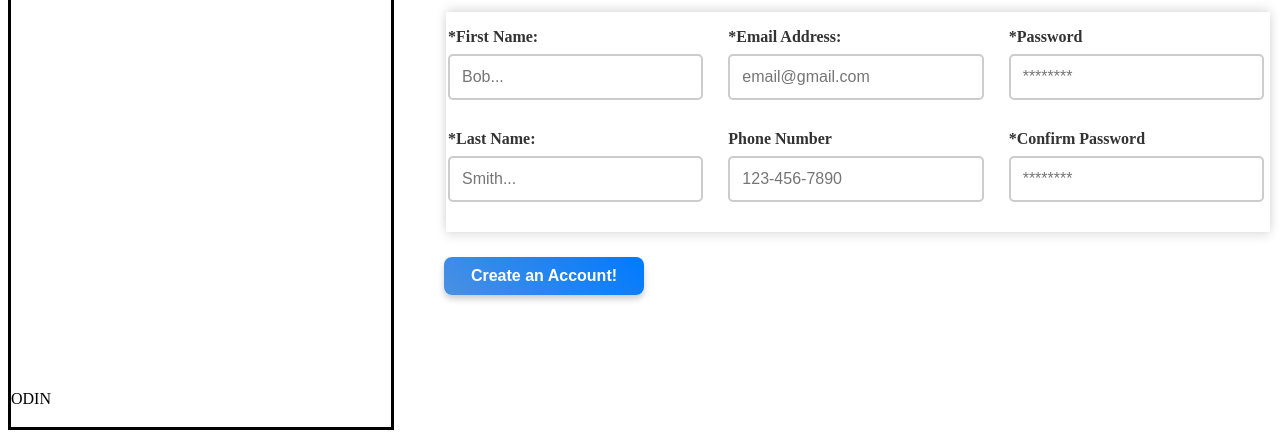
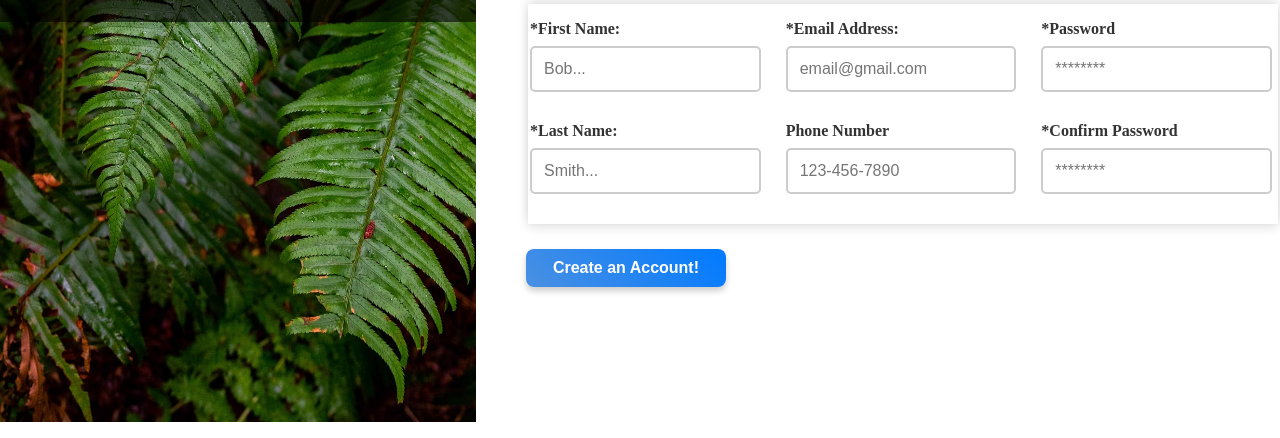
Before and after one commit to jonr1gg1ns/sign-up-form, a plain HTML site: page index.html in a window 1280 px wide. Shown: the part 378-816 px from the top of the page. Drawn offline with Linux system fonts and the light colour scheme.

Commit message:
added the rest of the css, fixed the links and added the font

```diff
--- a/index.html
+++ b/index.html
@@ -8,13 +8,13 @@
 </head>
 <body>
     <div class="leftside">
-        <img class="doomfist" src="./assets/domblefit.jpeg" alt="domblefit">
+        <img class="doomfist" src="../sign-up-form/assets/photo-1585202900225-6d3ac20a6962.jpg" alt="domblefit">
         <div class="grey">
-            <img class="odin" src="./assets/odin-lined.png" alt="odin">
+            <img class="odin" src="../sign-up-form/assets/odin-lined.png" alt="odin">
             <p>ODIN</p>
         </div>
     </div>
-    <form  class ="form" action = "/home/jonr1gg1ns/repos/sign-up-form/index.html" method = "grab">
+    <form  class ="form" action = "../sign-up-form/index.html" method = "get">
 
     <div class="rightside">
         <h1 class = "title">This is not real. Do not put your information.</h1>
--- a/styles.css
+++ b/styles.css
@@ -1,6 +1,15 @@
+
+@font-face {
+    font-family: norse-bold;
+    src: url(../sign-up-form/assets/Norse-Bold.woff);
+    font-weight: normal;
+    font-style: normal;
+}
+
 body {
     display: flex;
     height: 100vh;
+    margin: auto;
     }
 
     .main {
@@ -32,8 +41,8 @@ body {
 
     .leftside {
         flex-grow: .5;
-        border: 3px solid black;
         margin-top: 0px;
+        position: relative;
     }
 
     .form {
@@ -100,3 +109,34 @@ body {
     fieldset > label {
         margin-top: 10px;
     }
+
+    .doomfist {
+        width: 100%;
+        height: 100%;
+    }
+
+    .grey {
+        position: absolute;
+        top: 200px;
+        left: 0px;
+        background-color: black;
+        height: 25%;
+        width: 100%;
+        opacity: 0.6;
+        display: flex;
+        justify-content: center;
+        align-items: center;
+    }
+
+    .odin {
+        height: 75%;
+        color: black;
+        display: flex;
+    }
+
+    p {
+        display: flex;
+        color: white;
+        font-size: 4em;
+        font-family: norse-bold, sans-serif;
+    }
```
Also changed, not shown: assets/Norse-Bold.woff (added), assets/photo-1585202900225-6d3ac20a6962.jpg (added).
